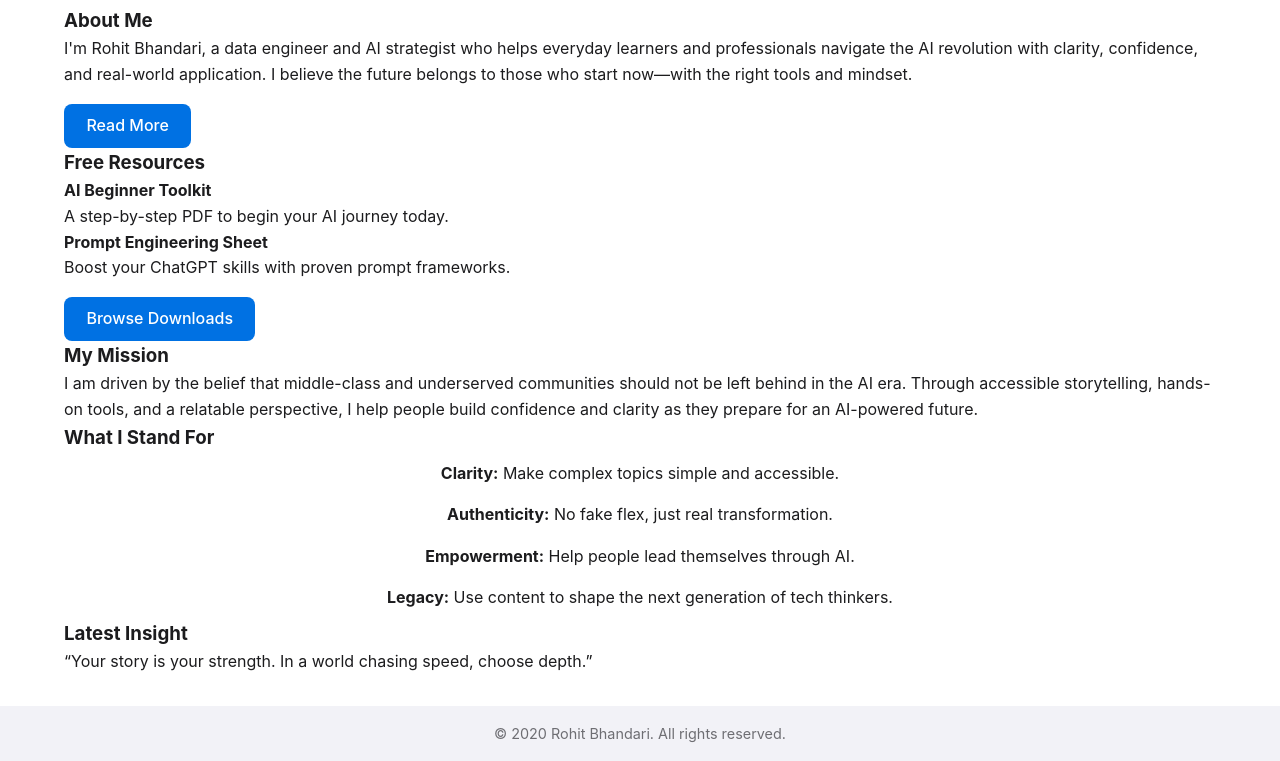
After one commit to rohitbhandarionline/rohitbhandari, a Flask app: template templates/index2.html in a window 1280 px wide. The commit adds this page. Shown: the part 838-1599 px from the top of the page. Run offline with Flask 3, Linux system fonts and the light colour scheme; the template is opened without the code that fills it: most values are stand-ins (such as "Sample title", 1, 10 or a date in 2020).

Commit message:
Added required one time page

```diff
--- a/app.py
+++ b/app.py
@@ -24,4 +24,4 @@ def page_not_found(e):
 
 if __name__ == '__main__':
     app.run(host='0.0.0.0', port=5000, debug=False)
-    # app.run(host='127.0.0.1', port=5000, debug=True)
+    # app.run(host='127.0.0.1', port=5001, debug=True)
--- a/static/css/style.css
+++ b/static/css/style.css
@@ -83,3 +83,78 @@ footer {
         margin-bottom: 0.5rem;
     }
 }
+
+.section-title {
+    font-size: 1.8rem;
+    font-weight: 600;
+    margin-bottom: 1rem;
+    text-align: center;
+}
+
+.section-description {
+    font-size: 1.05rem;
+    color: #4a4a4a;
+    max-width: 800px;
+    margin: 0 auto 1.5rem;
+    text-align: center;
+}
+
+.pillars {
+    list-style: none;
+    padding: 0;
+    max-width: 700px;
+    margin: 0 auto;
+}
+
+.pillars li {
+    padding: 0.5rem 0;
+    font-size: 1rem;
+    text-align: center;
+}
+
+.link-button {
+    display: inline-block;
+    background: #0071e3;
+    color: white;
+    padding: 0.6rem 1.4rem;
+    border-radius: 8px;
+    font-weight: 500;
+    text-decoration: none;
+    transition: background 0.2s ease-in-out;
+    border: none;
+    margin-top: 1rem;
+}
+
+.link-button:hover {
+    background: #005bb5;
+}
+
+.about-content {
+    display: flex;
+    align-items: center;
+    gap: 2rem;
+    flex-wrap: wrap;
+    padding: 2rem 0;
+}
+
+.about-text {
+    flex: 1;
+    min-width: 280px;
+}
+
+.about-image {
+    flex: 1;
+    text-align: center;
+}
+
+.about-image img {
+    max-width: 100%;
+    height: auto;
+    border-radius: 12px;
+    box-shadow: 0 4px 10px rgba(0, 0, 0, 0.1);
+}
+
+.button-center {
+    text-align: center;
+    margin-top: 1.5rem;
+}
--- a/templates/base.html
+++ b/templates/base.html
@@ -0,0 +1,37 @@
+<!DOCTYPE html>
+<html lang="en">
+
+<head>
+    <meta charset="UTF-8">
+    <meta name="viewport" content="width=device-width, initial-scale=1.0">
+    <title>{{ title if title else 'Rohit Bhandari' }}</title>
+    <link rel="stylesheet" href="{{ url_for('static', filename='css/style.css') }}">
+</head>
+
+<body>
+    <header>
+        <div class="container nav-container">
+            <h1 class="logo">Rohit Bhandari</h1>
+            <nav>
+                <ul>
+                    <li><a href="/">Home</a></li>
+                    <!-- <li><a href="/about">About</a></li>
+                    <li><a href="/downloads">Downloads</a></li>
+                    <li><a href="/contact">Contact</a></li> -->
+                </ul>
+            </nav>
+        </div>
+    </header>
+
+    <main>
+        {% block content %}{% endblock %}
+    </main>
+
+    <footer>
+        <div class="container footer-container">
+            <p>&copy; {{ current_year }} Rohit Bhandari. All rights reserved.</p>
+        </div>
+    </footer>
+</body>
+
+</html>
--- /dev/null
+++ b/templates/index2.html
@@ -0,0 +1,65 @@
+{% extends 'base.html' %}
+{% block content %}
+
+<section class="hero-section container">
+    <h2 class="hero-title">Helping You Make Smarter Decisions with Data and AI</h2>
+    <p class="hero-subtitle">Blending deep technical knowledge with creativity and clarity—built for the curious mind
+        ready to lead the AI era.</p>
+    <a href="/downloads" class="cta-button">Download Free AI Starter Toolkit</a>
+</section>
+
+<section class="trust-section container">
+    <h3>Trusted by learners from top communities and workplaces</h3>
+    <div class="logo-grid">
+        <img src="/static/images/logo1.png" alt="Brand 1">
+        <img src="/static/images/logo2.png" alt="Brand 2">
+        <img src="/static/images/logo3.png" alt="Brand 3">
+    </div>
+</section>
+
+<section class="about-preview container">
+    <h3>About Me</h3>
+    <p>I'm Rohit Bhandari, a data engineer and AI strategist who helps everyday learners and professionals navigate the
+        AI revolution with clarity, confidence, and real-world application. I believe the future belongs to those who
+        start now—with the right tools and mindset.</p>
+    <a href="/about" class="link-button">Read More</a>
+</section>
+
+<section class="downloads-preview container">
+    <h3>Free Resources</h3>
+    <div class="resource-cards">
+        <div class="card">
+            <h4>AI Beginner Toolkit</h4>
+            <p>A step-by-step PDF to begin your AI journey today.</p>
+        </div>
+        <div class="card">
+            <h4>Prompt Engineering Sheet</h4>
+            <p>Boost your ChatGPT skills with proven prompt frameworks.</p>
+        </div>
+    </div>
+    <a href="/downloads" class="link-button">Browse Downloads</a>
+</section>
+
+<section class="mission-section container">
+    <h3>My Mission</h3>
+    <p>I am driven by the belief that middle-class and underserved communities should not be left behind in the AI era.
+        Through accessible storytelling, hands-on tools, and a relatable perspective, I help people build confidence and
+        clarity as they prepare for an AI-powered future.</p>
+</section>
+
+<section class="philosophy-section container">
+    <h3>What I Stand For</h3>
+    <ul class="pillars">
+        <li><strong>Clarity:</strong> Make complex topics simple and accessible.</li>
+        <li><strong>Authenticity:</strong> No fake flex, just real transformation.</li>
+        <li><strong>Empowerment:</strong> Help people lead themselves through AI.</li>
+        <li><strong>Legacy:</strong> Use content to shape the next generation of tech thinkers.</li>
+    </ul>
+</section>
+
+<section class="latest-voice container">
+    <h3>Latest Insight</h3>
+    <p>“Your story is your strength. In a world chasing speed, choose depth.”</p>
+</section>
+
+{% endblock %}
```
Also changed, not shown: templates/index.html (+37 -22 lines), static/images/rohit.JPG (added).
